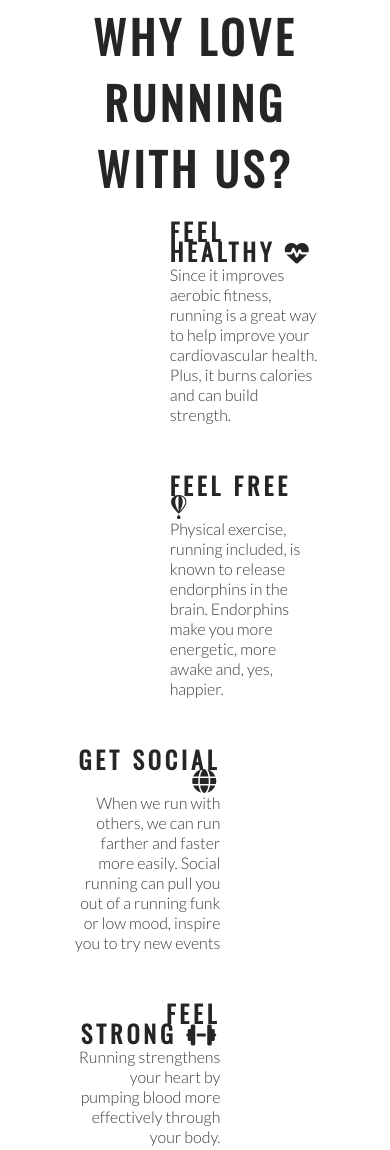
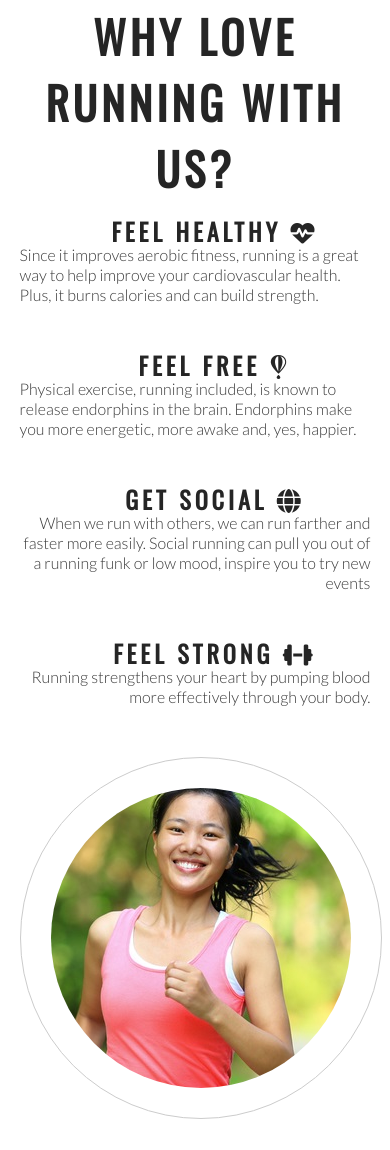
Before and after one commit to StefanCucuta/Love-Running, a plain HTML site: page index.html in a window 390 px wide. Shown: the part 737-1887 px from the top of the page. Drawn offline with nearby package versions, Linux system fonts and the light colour scheme.

Commit message:
Add style for club ethos section on mobile screens

```diff
--- a/assets/css/style.css
+++ b/assets/css/style.css
@@ -301,4 +301,28 @@ hr {
         margin-bottom: 20px;
         line-height: 25px;
     }
+
+    #cover-text {
+        left: 0;
+    }
+
+    #club-ethos {
+        width: 90%;
+        height: 1200px;
+        margin: 0 auto;
+    }
+
+    .left-about-heading, .right-about-heading {
+        width: inherit;
+    }
+
+    .left-about-heading h2, .right-about-heading h2 {
+        width: 100%;
+        text-align: center;
+    }
+
+    .left-about-heading h2, .right-about-heading h2 {
+        text-align: center;
+        padding: 0 20px;
+    }
 }
```
